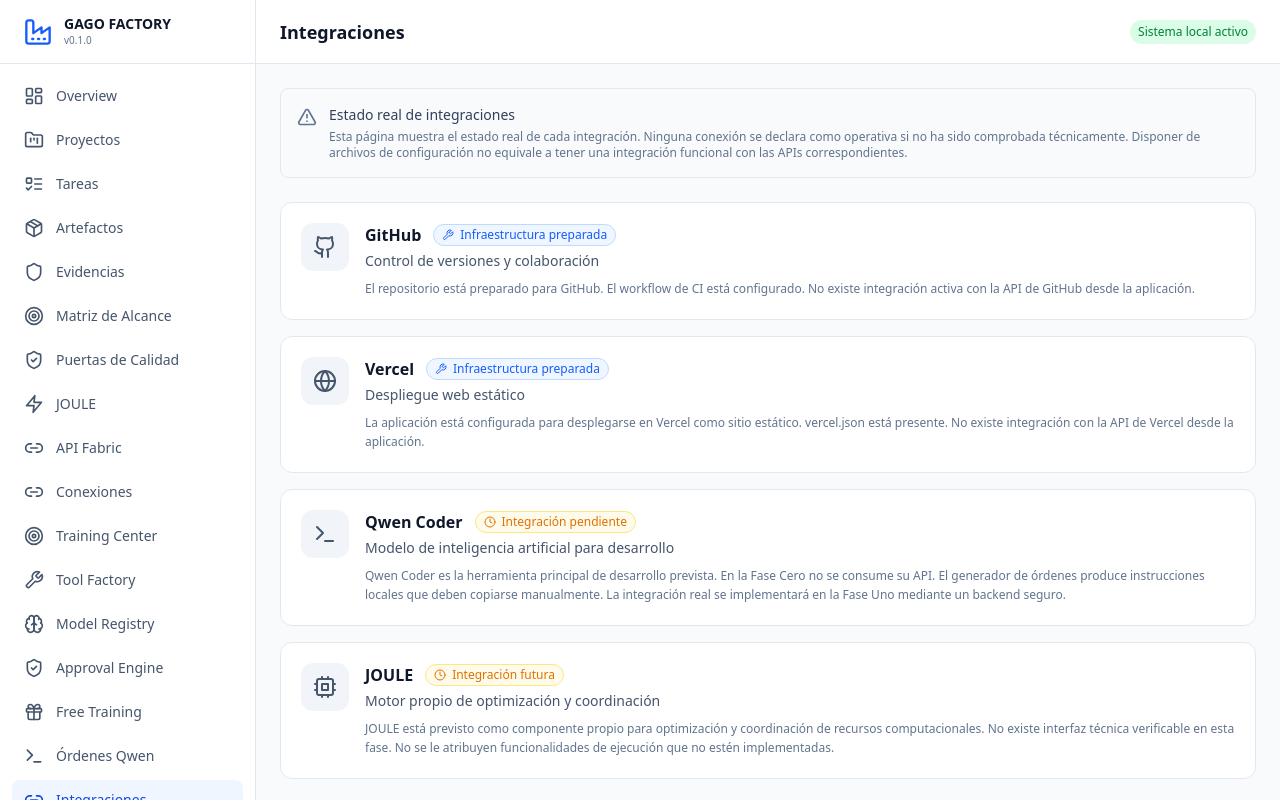
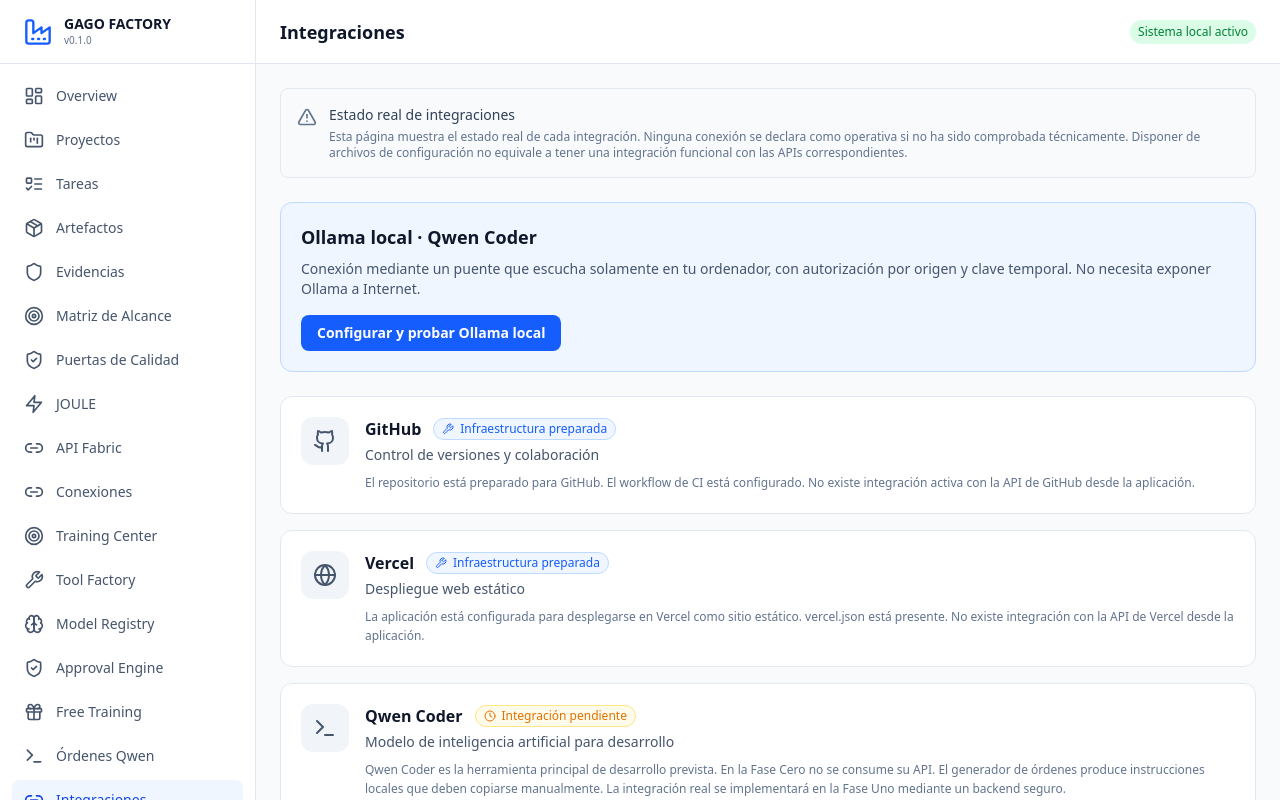
Before and after one commit to sae-space-ai/GAGO-OPEN-ARTIFACT-FACTORY, a React (Vite) app: page /integrations in a window 1280 px wide. Built offline with nearby package versions, Linux system fonts and the light colour scheme.

Commit message:
feat(ollama): route and navigate to authenticated local Qwen connector

```diff
--- a/src/pages/Integrations.tsx
+++ b/src/pages/Integrations.tsx
@@ -1,4 +1,5 @@
 import React from 'react';
+import { Link } from 'react-router-dom';
 import { Github, Globe, Terminal, Cpu, AlertTriangle, CheckCircle2, Clock, Wrench } from 'lucide-react';
 
 interface Integration {
@@ -67,6 +68,12 @@
         </div>
       </div>
 
+      <section className="rounded-xl border border-blue-200 bg-blue-50 p-5 dark:border-blue-900 dark:bg-blue-950/30">
+        <h2 className="text-lg font-semibold text-slate-900 dark:text-white">Ollama local · Qwen Coder</h2>
+        <p className="mt-2 text-sm text-slate-600 dark:text-slate-300">Conexión mediante un puente que escucha solamente en tu ordenador, con autorización por origen y clave temporal. No necesita exponer Ollama a Internet.</p>
+        <Link to="/integrations/ollama-local" className="mt-4 inline-flex rounded-lg bg-blue-600 px-4 py-2 text-sm font-semibold text-white hover:bg-blue-700">Configurar y probar Ollama local</Link>
+      </section>
+
       {/* Integration cards */}
       <div className="grid gap-4">
         {integrations.map(integration => {
```
